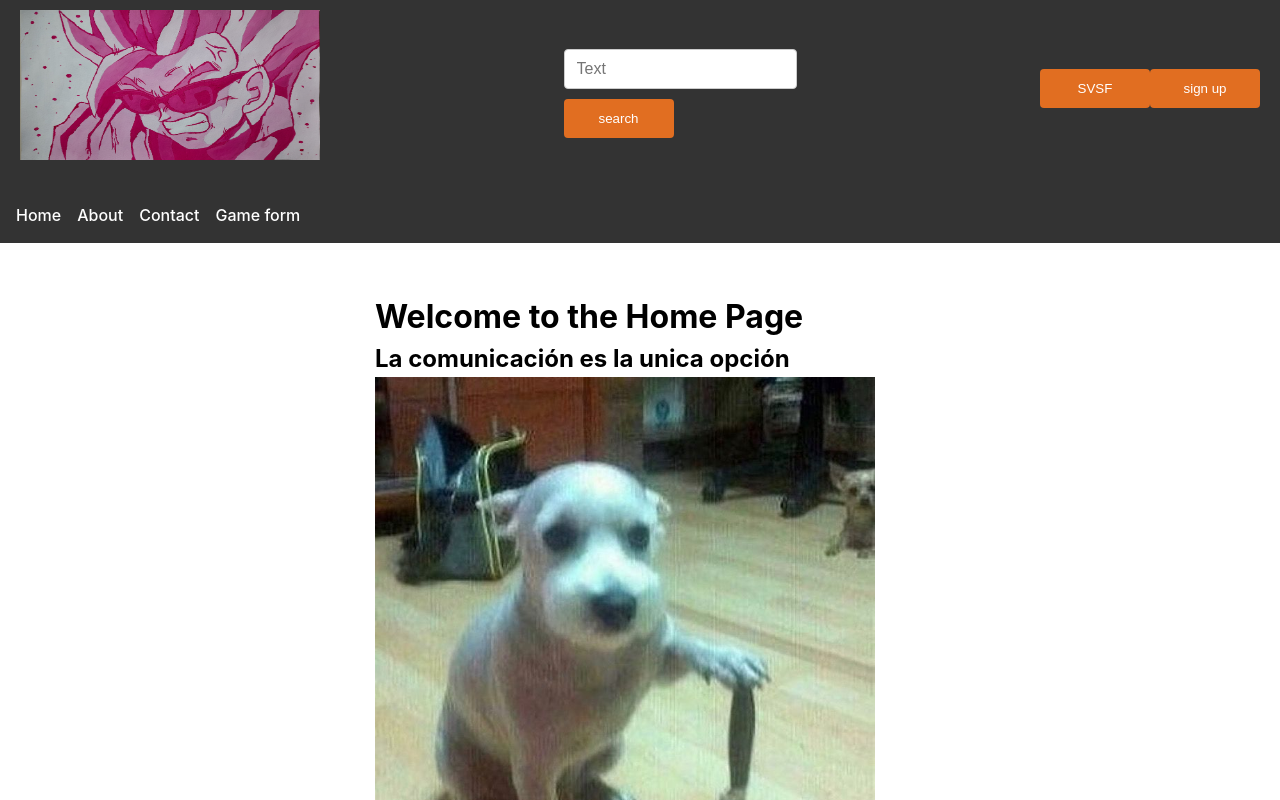
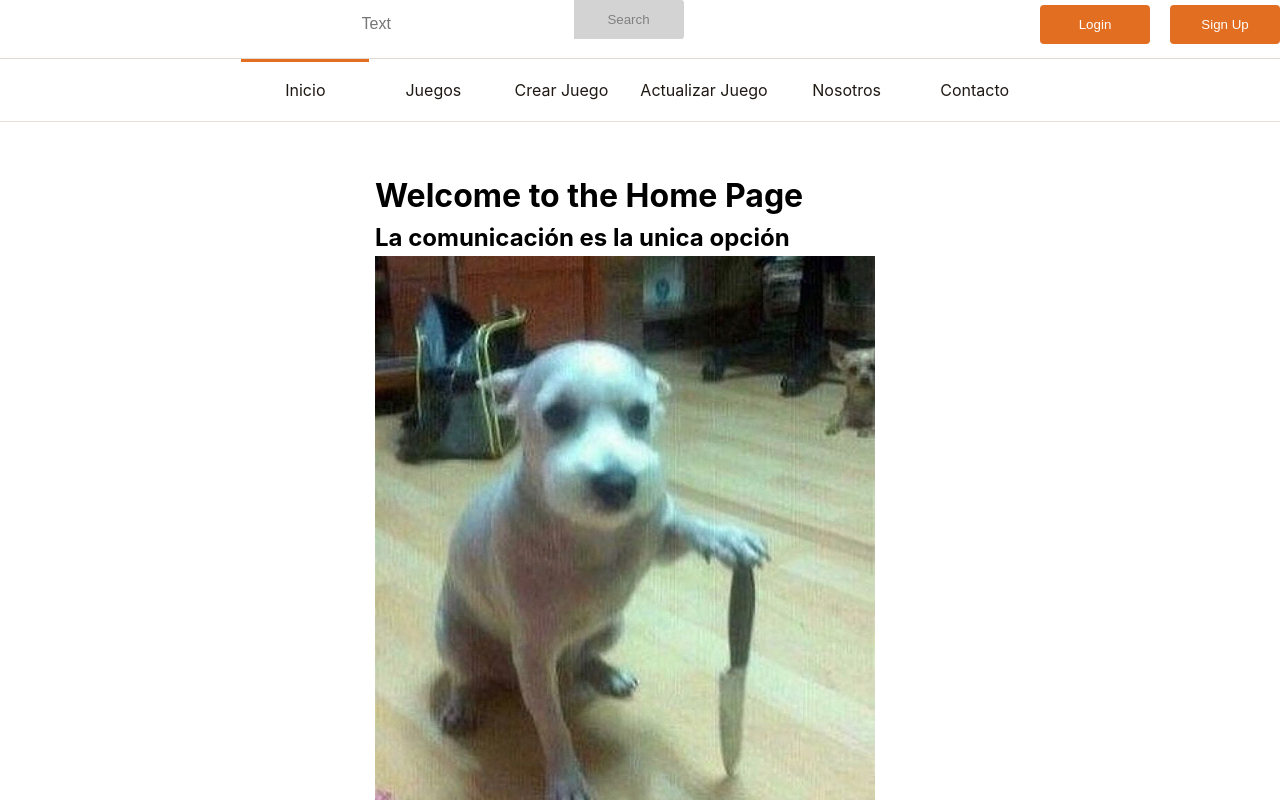
Before and after one commit to repositoryGamesUNAL/repositorioJuegos, a React (Vite) app in the folder games-repository-frontend/: page / in a window 1280 px wide. Shown: the top 800 px of the page. Built offline with nearby package versions, Linux system fonts and the light colour scheme.

Commit message:
styles: Corrigiendo y agregando estilos de la navbar dentro del header

```diff
--- a/games-repository-frontend/src/Components/molecules/header/index.tsx
+++ b/games-repository-frontend/src/Components/molecules/header/index.tsx
@@ -1,25 +1,42 @@
-import Input from "../../atoms/input"
-import Button from "../../atoms/button"
-import styles from "./styles.module.scss"
-import logo from "./gohan_nojao.jpg"
-export const Header: React.FC = ()=>{
+import Input from "../../atoms/input";
+import Button from "../../atoms/button";
+import styles from "./styles.module.scss";
+import { routes } from "./routes.config";
+import { NavLink } from "react-router-dom";
 
+export const Header: React.FC = () => {
     return (
         <header className={styles.header}>
             <div className={styles["top-bar"]}>
                 <figure>
-        <img src={logo} className={styles["logo"]} alt="Logo Prototipo" />
+                {/* Logo del sitio */}
+                {/* <img src={logo} className={styles.logo} alt="Logo Prototipo" /> */}
                 </figure>
-        <div className="search-bar">
-
-            <Input/ >
-            <Button>search</Button>
-
+                <div className={styles["search-box"]}>
+                    <Input />
+                    <Button>Search</Button>
                 </div>
-        <div className="auth-links">
-            <Button >SVSF</Button>
-            <Button >sign up</Button>
+                <div className={styles["user-actions"]}>
+                    <Button>Login</Button>
+                    <Button>Sign Up</Button>
                 </div>
             </div>
-</header>);
+            <nav className={styles.navbar}>
+                <ul className={styles.navbarList}>
+                {routes.map((route, index) => (
+                    <li key={index} className={styles.navbarItem}>
+                        <NavLink
+                            to={route.path}
+                            className={({ isActive }) =>
+                                `${styles.navbarItem} ${isActive ? styles.active : ""}`
                             }
+                        >
+                            {route.name}
+                        </NavLink>
+                    </li>
+                ))}
+                </ul>
+            </nav>
+        </header>
+    );
+};
--- /dev/null
+++ b/games-repository-frontend/src/Components/molecules/header/routes.config.ts
@@ -0,0 +1,26 @@
+export const routes = [
+    {
+        "path": "/",
+        "name":"Inicio"
+    },
+    {
+        "path": "/games",
+        "name":"Juegos"
+    },
+    {
+        "path": "/game/create",
+        "name":"Crear Juego"
+    },
+    {
+        "path": "/game/update",
+        "name":"Actualizar Juego"
+    },
+    {
+        "path": "/about",
+        "name":"Nosotros"
+    },
+    {
+        "path": "/contact",
+        "name":"Contacto"
+    }
+]
--- a/games-repository-frontend/src/Components/molecules/header/styles.module.scss
+++ b/games-repository-frontend/src/Components/molecules/header/styles.module.scss
@@ -1,26 +1,67 @@
-  /* Header */
+@use "../../../styles/colors" as *;
+
 .header {
   width: 100%;
-    background-color: #333;
-    padding: 10px 20px;
+  background-color: #fff;
+
+  .navbar {
     display: flex;
     flex-direction: column;
-    border-bottom-color: #f57223;
-    border-width: 50px;
+    align-items: center;
+    background-color: #fff;
+    box-shadow: 0 2px 5px rgba(0, 0, 0, 0.1);
+    height: auto;
+    border-bottom: 1px solid $spacer;
+
+    .navbarList {
+      display: flex;
+      position: relative;
+    }
+
+    .navbarItem {
+      position: relative;
+      display: flex;
+      justify-content: center;
+      align-items: center;
+      min-width: calc(16 * .5rem);
+      height: 3.875rem;
+
+      &::before {
+        content: "";
+        position: absolute;
+        top: 0;
+        left: 0;
+        width: 0;
+        height: 3px;
+        background-color: $orange;
+        transition: width 0.4s ease;
+      }
+
+      &.active::before,
+      &:hover::before {
+        width: 100%;
+      }
+
+      & > a {
+        font-size: 16px;
+        font-weight: 400;
+        text-decoration: none;
+        padding: 18px 15px;
+        color: $black;
+      }
+    }
   }
 
   .top-bar {
     display: flex;
     justify-content: space-between;
     align-items: center;
-    border-bottom: 1px solid #333;
+    border-bottom: 1px solid $spacer;
     padding-bottom: 10px;
-  }
 
     .logo {
-    height : 150px;
-    width :  300px;
-
+      height: 150px;
+      width: 300px;
       font-weight: bold;
       background-color: #333;
     }
@@ -33,16 +74,15 @@
 
     .search-box {
       display: flex;
-  }
 
-  .search-box input {
+      input {
         padding: 5px;
         border: none;
         background-color: white;
         border-radius: 3px 0 0 3px;
       }
 
-  .search-box button {
+      button {
         padding: 5px;
         border: none;
         background: lightgrey;
@@ -50,13 +90,18 @@
         cursor: pointer;
         border-radius: 0 3px 3px 0;
       }
+    }
 
-  .auth-links a {
+    .auth-links {
+      a {
         color: grey;
         text-decoration: none;
         font-size: 12px;
-  }
 
-  .auth-links a.highlight {
+        &.highlight {
           color: #f57223; /* Orange Color */
         }
+      }
+    }
+  }
+}
--- a/games-repository-frontend/src/Components/pruebas/navbar/navbar.module.scss
+++ /dev/null
@@ -1,22 +0,0 @@
-nav{
-  background-color: #333;
-  padding: 1rem;
-
-}
-
-ul{
-  display: flex ;
-  list-style: none;
-
-  margin: 0;
-  padding: 0;
-}
-
-li{
-  margin-right: 1rem;
-}
-
-a{
-  color: white;
-  text-decoration: none;
-}
--- a/games-repository-frontend/src/Components/templates/layout/layout.tsx
+++ b/games-repository-frontend/src/Components/templates/layout/layout.tsx
@@ -1,6 +1,5 @@
 import React from "react";
 import { layoutProps } from "./layout.type";
-import Navbar from "../../pruebas/navbar/Navbar";
 import Footer from "../../molecules/footer";
 import "./layout.model.scss";
 import { Header } from "../../molecules/header";
@@ -9,7 +8,6 @@ const Layout: React.FC<layoutProps> = ({ children }) => {
   return (
     <div className="layout">
       <Header/>
-      <Navbar />
       <main className="layout__main">{children}</main>
       <Footer />
     </div>
--- a/games-repository-frontend/src/global.scss
+++ b/games-repository-frontend/src/global.scss
@@ -19,17 +19,6 @@
   h1, h2, h3, h4, h5, h6,p {
     color: black;
   }
-
-  a {
-    font-weight: 500;
-    color: #646cff;
-    text-decoration: inherit;
-  }
-
-  a:hover {
-    color: #535bf2;
-  }
-
   body {
     margin: 0;
     display: flex;
```
Lines whose indentation alone changed are shown as unchanged.
